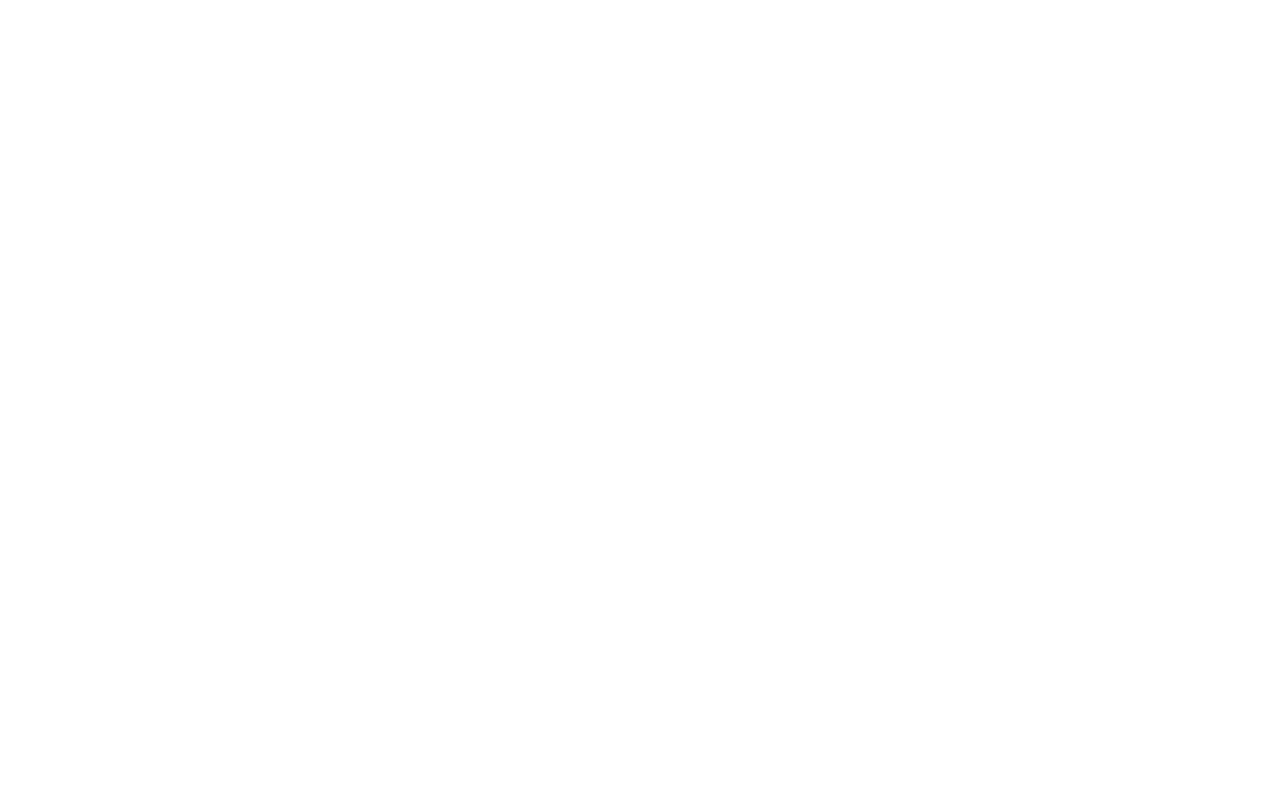
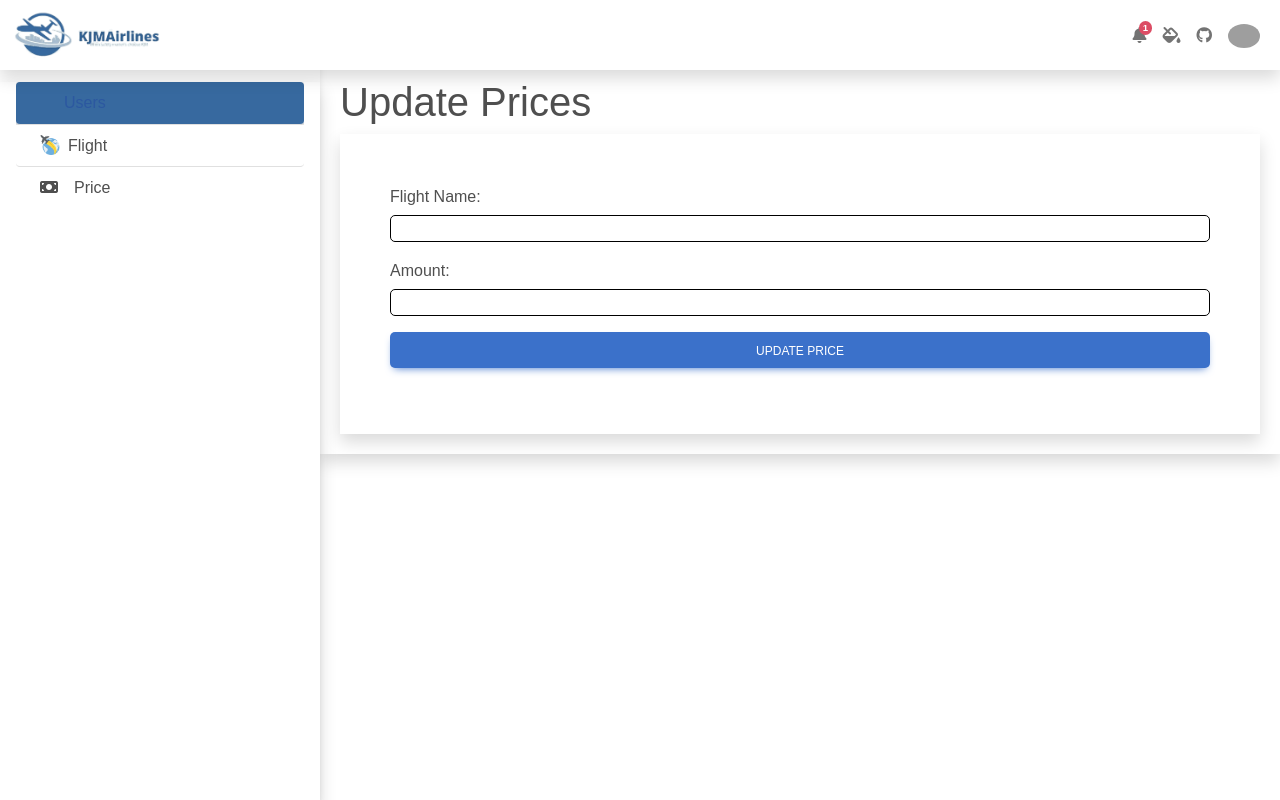
Before and after one commit to kobiowuquadri/KJMAirline, a React (Create React App) app in the folder client/: page /admin/dashboard/prices in a window 1280 px wide. Before the commit this address had no page. Built offline with nearby package versions, Linux system fonts and the light colour scheme; grey boxes are pictures that could not be loaded; some icons are missing.

Commit message:
private jet and chopper working well now

```diff
--- a/client/src/App.js
+++ b/client/src/App.js
@@ -16,6 +16,7 @@ import AllUsers from './Pages/Admin/AllUsers/AllUsers'
 import BookedFlights from './Pages/Admin/BookedFlights/BookedFlights'
 import Chopper from './Pages/Chopper/Chopper'
 import PrivateJet from './Pages/PrivateJet/PrivateJet'
+import Prices from './Pages/Admin/Prices/Prices'
 
 function App () {
   return (
@@ -40,6 +41,7 @@ function App () {
           <Route path='dashboard' element={<Outlet />}>
             <Route index element={<AdminDashboard />}></Route>
             <Route path='bookedflights' element={<BookedFlights />}></Route>
+            <Route path='prices' element={<Prices />}></Route>
           </Route>
         </Route>
       </Routes>
--- a/client/src/Components/BookingPending/BookingPending.jsx
+++ b/client/src/Components/BookingPending/BookingPending.jsx
@@ -16,7 +16,7 @@ function BookingPending() {
         <h1 className='btn btn-success tw-px-2'>Booking Confimed! </h1>
          <p className='text-danger'>Payment Pending...</p>
          <p>Your payment will be confirmed in few minutes by the Admin!</p>
-         <p>You will be redirect shortly to view your booked flight details</p>
+         <p>Once the payment is Approved by the admin, kindly check your mail to get your booking receipt</p>
     </div>
   )
 }
--- a/client/src/Components/SideBar/SideBar.jsx
+++ b/client/src/Components/SideBar/SideBar.jsx
@@ -55,10 +55,12 @@ const Slidebar = () =>  {
             </MDBRipple>
 
             <MDBRipple rippleTag='span'>
+            <Link to={'/admin/dashboard/prices'}>
               <MDBListGroupItem tag='a' href='#' action className='border-0 rounded'>
                 <MDBIcon fas icon="money-bill me-3" />
-                Logout
+                Price
               </MDBListGroupItem>
+            </Link>
             </MDBRipple>
           </MDBListGroup>
         </div>
--- a/client/src/Pages/Admin/BookedFlights/BookedFlights.jsx
+++ b/client/src/Pages/Admin/BookedFlights/BookedFlights.jsx
@@ -1,11 +1,13 @@
 import React, { useEffect, useState, useContext } from 'react'
 import axios from 'axios'
 import Slidebar from '../../../Components/SideBar/SideBar'
+import { useNavigate } from 'react-router-dom'
 
 
 function BookedFlights() {
       const [allBookedFlights, getAllBookedFlights] = useState([])
       // const { setUserData  } = useContext(AuthContext);
+      const navigate = useNavigate()
 
       // console.log(setUserData())
 
@@ -42,7 +44,8 @@ function BookedFlights() {
       })
       console.log(response?.data)
       await sendReceiptToUser(paymentRef);
-
+      alert('Payment Approved!')
+      navigate('/admin/dashboard/bookedflights')
       }
       catch(err){
          console.error(err?.response?.data)
--- /dev/null
+++ b/client/src/Pages/Admin/Prices/Prices.jsx
@@ -0,0 +1,44 @@
+import React from 'react'
+import Slidebar from '../../../Components/SideBar/SideBar'
+import axios from 'axios'
+import './prices.scss'
+
+
+
+function Prices() {
+
+  const handleCreatePrice = async() => {
+    try {
+      const response = await axios.post('https://kjm.zuuroo.com/api/admin/create_price', {
+
+      })
+    } catch (error) {
+      console.log(response?.data?.error)
+    }
+  }
+
+
+  return (
+    <div className='admin__dashbaord'>
+    <Slidebar/>
+   <div className='main__admin2 shadow mt-2'>
+    <h1>Update Prices</h1>
+    <form action="" id='update__prices' className='shadow'>
+     <p>
+     <label for="" >Flight Name: </label>
+      <input type="text" />
+     </p>
+     <p>
+     <label for="" >Amount: </label>
+      <input type="number" />
+     </p>
+     <p>
+      <input type="submit" className='btn btn-primary border-0' value="Update Price" />
+     </p>
+    </form>
+    </div>
+    </div>
+  )
+}
+
+export default Prices
--- /dev/null
+++ b/client/src/Pages/Admin/Prices/prices.scss
@@ -0,0 +1,13 @@
+#update__prices {
+   padding: 50px;
+    p{
+        display: flex;
+        flex-direction: column;
+        gap: 5px;
+    }
+
+    input {
+        border: 1px solid black;
+        border-radius: 5px;
+    }
+}
--- a/client/src/Pages/Signup/Signup.jsx
+++ b/client/src/Pages/Signup/Signup.jsx
@@ -1,12 +1,11 @@
 import React, { useState, useEffect } from 'react'
 import axios from 'axios'
-import logo from '../../Assets/Images/kjm-logo.png'
 import { useNavigate, Link } from 'react-router-dom'
 import Navbar from '../../Components/Navbar/Navbar'
 
 function Signup() {
   const [userData, setUserData] = useState({
-    name: '', // Use 'name' here
+    name: '',
     username: '',
     email: '',
     password: '',
@@ -19,7 +18,6 @@ function Signup() {
 
 
   useEffect(() => {
-    // Check local storage for user data when the Navbar component is mounted
     const storedUser = JSON.parse(localStorage.getItem('user'));
     if (storedUser) {
       setUser(storedUser);
--- a/client/src/Pages/Trip/Trip.jsx
+++ b/client/src/Pages/Trip/Trip.jsx
@@ -57,7 +57,7 @@ function Trip () {
             <>
               <h3 style={{background: '#042d37', color:'white'}} className='p-2'>Booked Flight</h3>
               {bookedFlights.length > 0 ? (
-                <div className='row row-cols-2'>
+                <div className='row row-cols-lg-2 row-cols-md-1'>
                   {bookedFlights.map((flight, index) => {
                     return (
                       <div key={index} className='bg-white shadow p-3'>
@@ -76,7 +76,7 @@ function Trip () {
                             to={'/payment'}
                             className='d-flex align-items-center text-danger justify-content-center gap-2'
                           >
-                            If you're yet to make paymnt:{' '}
+                            If you're yet to make payment:{' '}
                             <button className='btn btn-danger'>Pay Now</button>
                           </Link>
                         )}
```
Also changed, not shown: client/src/Pages/PrivateJet/PrivateJetForm.jsx (+31 -32 lines).
